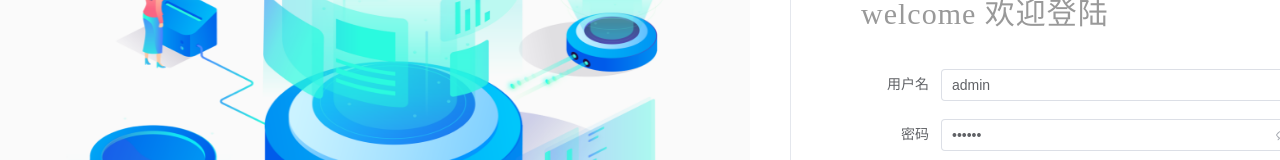
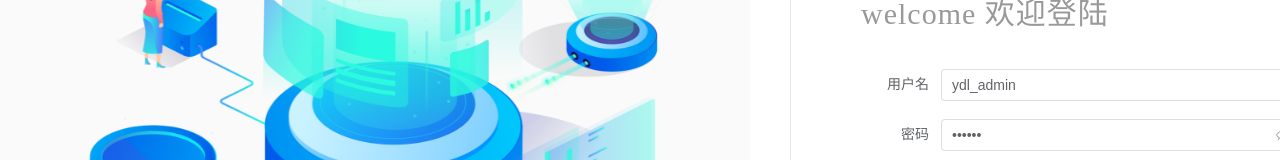
Before and after one commit to theoriz0/ydl-ssm, a Vue app in the folder ydl-ui/: page /login in a window 1280 px wide. Shown: the part 366-526 px from the top of the page. Built offline with nearby package versions, Linux system fonts and the light colour scheme.

Commit message:
feat: route to main after login success

```diff
--- a/ydl-ui/src/components/login/index.vue
+++ b/ydl-ui/src/components/login/index.vue
@@ -46,8 +46,8 @@ export default {
     return {
       // 用户信息
       user: {
-        userName: "admin",
-        password: "123456",
+        userName: "ydl_admin",
+        password: "xxxxxx",
       },
       loginRules: {
         userName: [
@@ -88,8 +88,6 @@ export default {
           ElMessage.error('数据不合法')
         }
       })
-
-      // this.$router.push({name: 'main'})
     }
   }
 };
```
